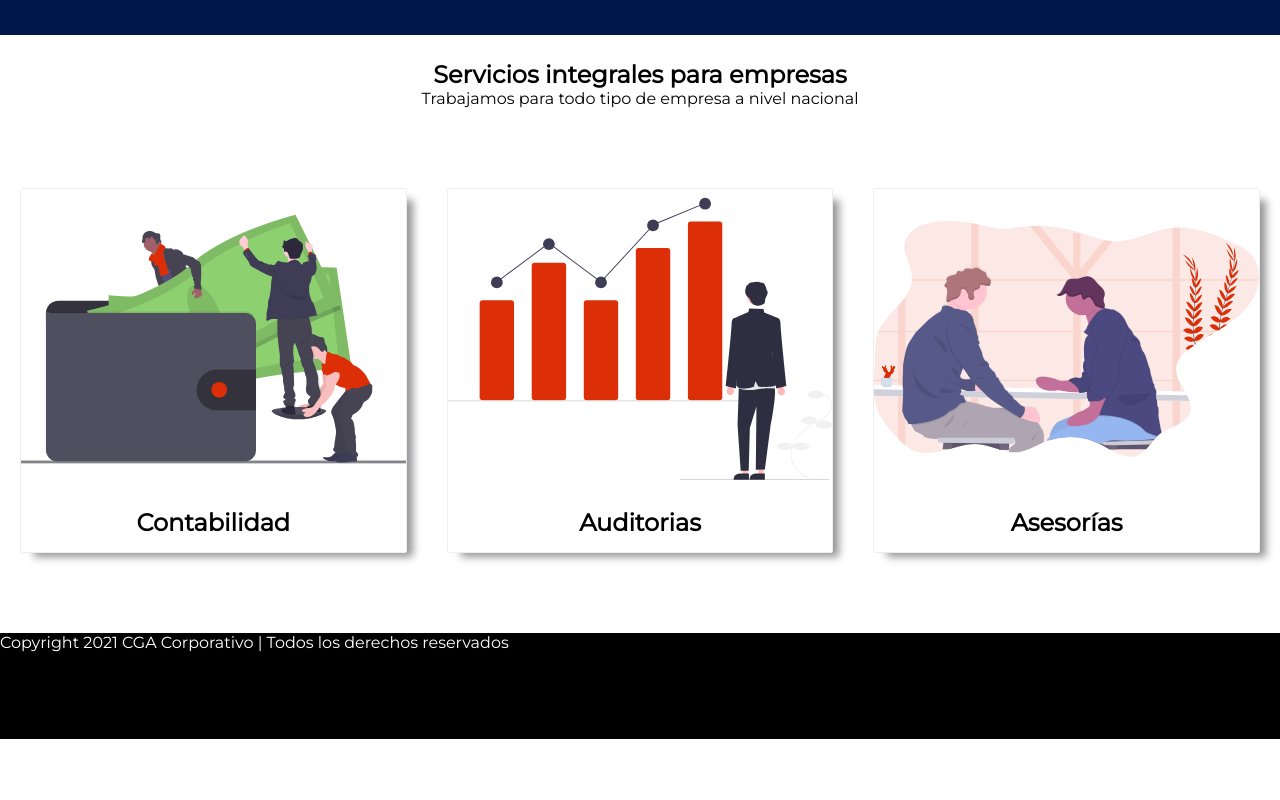
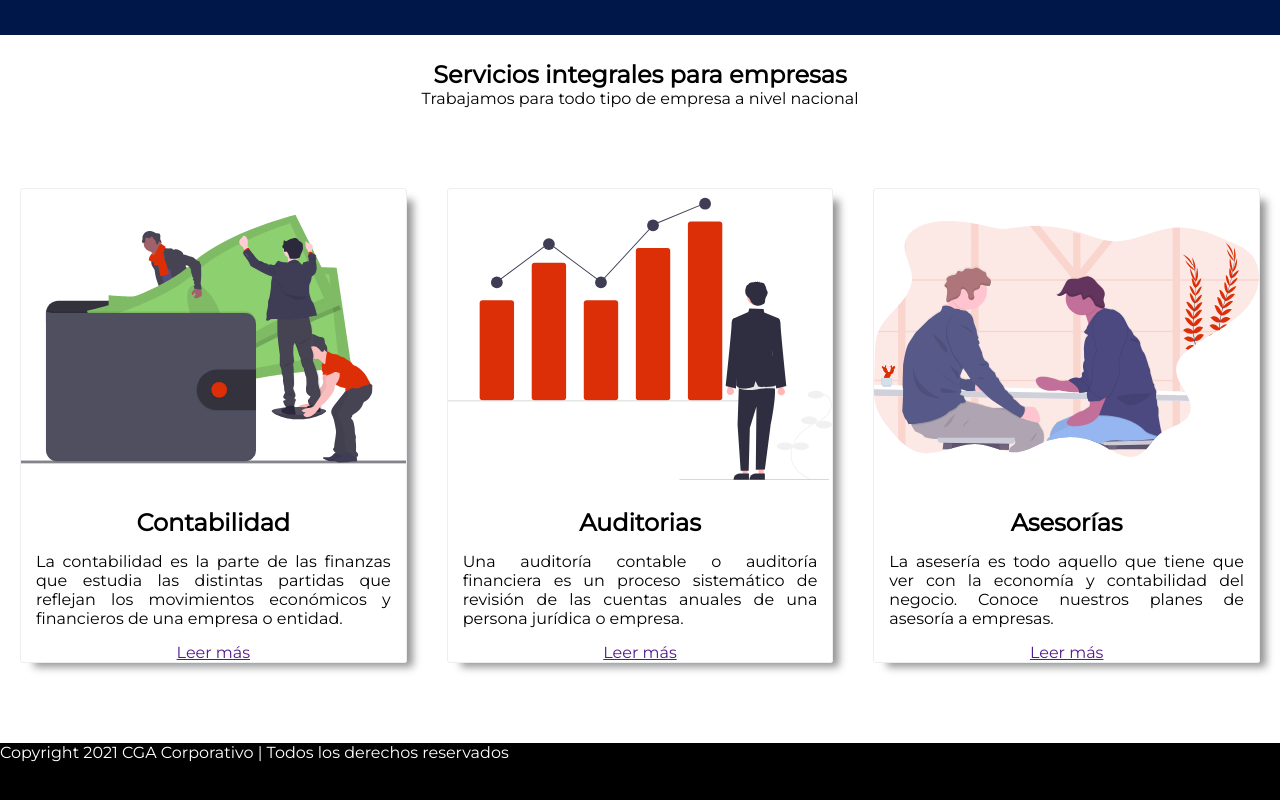
Before and after one commit to kalg12/ProyectoFinalUcamp01, a plain HTML site: page index.html in a window 1280 px wide. Shown: the part 758-1558 px from the top of the page. Before the commit the page ends 1497 px from the top, so only its background shows below. Drawn offline with nearby package versions, Linux system fonts and the light colour scheme.

Commit message:
card's descriptions

```diff
--- a/index.html
+++ b/index.html
@@ -58,18 +58,26 @@
         <header>
           <img class="img__card" src="/img/contabilidad.svg"/>
           <h2 class="title__card">Contabilidad</h2>
+          <p>
+            La contabilidad es la parte de las finanzas que estudia las distintas partidas que reflejan los movimientos económicos y financieros de una empresa o entidad.
+          </p>
+          <a href="">Leer más</a>
         </header>
       </article>
       <article class="cardtwo">
         <header>
           <img class="img__card" src="/img/auditoria.svg"/>
           <h2 class="title__card">Auditorias</h2>
+          <p>Una auditoría contable o auditoría financiera es un proceso sistemático de revisión de las cuentas anuales de una persona jurídica o empresa.</p>
+          <a href="">Leer más</a>
         </header>
       </article>
       <article class="cardthree">
         <header>
           <img class="img__card" src="/img/asesorias.svg"/>
           <h2 class="title__card">Asesorías</h2>
+          <p>La asesería es todo aquello que tiene que ver con la economía y contabilidad del negocio. Conoce nuestros planes de asesoría a empresas.</p>
+          <a href="">Leer más</a>
         </header>
       </article>
     </section>
--- a/style.css
+++ b/style.css
@@ -89,7 +89,7 @@ nav li a:hover {
 }
 
 .content__text h1{
-    font-size: 2rem;
+    font-size: 3rem;
 }
 
 .header_section{
@@ -174,6 +174,11 @@ nav section p{
     background-color:#ffffff;
     padding-top: 5rem;
     padding-bottom: 5rem;
+}
+
+.services p{
+    margin: 15px;
+    text-align: justify;
 }
 
 .cardone {
```
